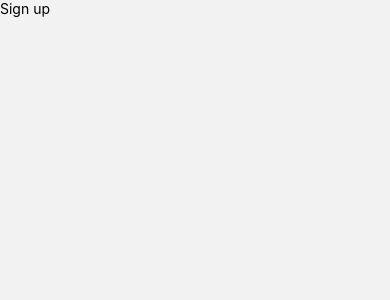
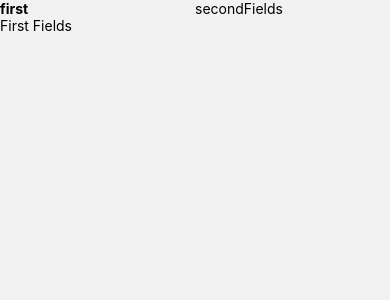
Before and after one commit to dongwoongoh/First_ReactNative_with_Typescript, a React Native app: screen /signUp in a window 390 px wide. Shown: the top 300 px of the page. Built offline with nearby package versions, Linux system fonts and the light colour scheme.

Commit message:
sign up navigate styles has been done

```diff
--- a/package.json
+++ b/package.json
@@ -17,6 +17,7 @@
     "react-hook-form": "^7.34.0",
     "react-native": "0.69.1",
     "react-native-pager-view": "^5.4.25",
+    "react-native-paper": "^4.12.4",
     "react-native-safe-area-context": "^4.3.1",
     "react-native-screens": "^3.15.0",
     "react-native-splash-screen": "^3.3.0",
--- /dev/null
+++ b/src/components/isLoggedOut/topTabBar/top.tab.bar.tsx
@@ -0,0 +1,54 @@
+import React from 'react';
+import {
+  Animated,
+  SafeAreaView,
+  StyleProp,
+  StyleSheet,
+  TextStyle,
+  TouchableOpacity,
+} from 'react-native';
+import {MaterialTopTabBarProps} from '@react-navigation/material-top-tabs';
+
+function TopTabBar({state, descriptors}: MaterialTopTabBarProps) {
+  return (
+    <SafeAreaView style={{flexDirection: 'row'}}>
+      {state.routes.map((route, index) => {
+        const {options} = descriptors[route.key];
+        let label: string;
+        let focusStyle: StyleProp<TextStyle>;
+        const isFocused = state.index === index;
+
+        switch (route.name) {
+          case 'firstFields':
+            label = 'first';
+            focusStyle = isFocused && styles.label_color;
+            break;
+          default:
+            label = 'secondFields';
+            focusStyle = isFocused && styles.label_color;
+            break;
+        }
+
+        return (
+          <TouchableOpacity
+            key={index}
+            accessibilityRole="button"
+            accessibilityState={isFocused ? {selected: true} : {}}
+            accessibilityLabel={options.tabBarAccessibilityLabel}
+            testID={options.tabBarTestID}
+            style={{flex: 1}}>
+            <Animated.Text style={focusStyle}>{label}</Animated.Text>
+          </TouchableOpacity>
+        );
+      })}
+    </SafeAreaView>
+  );
+}
+
+const styles = StyleSheet.create({
+  label_color: {
+    fontWeight: 'bold',
+  },
+});
+
+export default TopTabBar;
--- /dev/null
+++ b/src/screens/isLoggedOut/user/sign/signUp/firstFields/sign.up.first.fields.tsx
@@ -0,0 +1,12 @@
+import React from 'react';
+import {Text, View} from 'react-native';
+
+function SignUpFirstFields() {
+  return (
+    <View>
+      <Text>First Fields</Text>
+    </View>
+  );
+}
+
+export default SignUpFirstFields;
--- /dev/null
+++ b/src/screens/isLoggedOut/user/sign/signUp/secondFields/sign.up.second.fields.tsx
@@ -0,0 +1,12 @@
+import React from 'react';
+import {Text, View} from 'react-native';
+
+function SignUpSecondFields() {
+  return (
+    <View>
+      <Text>Second Fields</Text>
+    </View>
+  );
+}
+
+export default SignUpSecondFields;
--- a/src/screens/isLoggedOut/user/sign/signUp/sign.up.tsx
+++ b/src/screens/isLoggedOut/user/sign/signUp/sign.up.tsx
@@ -1,11 +1,19 @@
 import React from 'react';
-import {SafeAreaView, Text} from 'react-native';
+import {createMaterialTopTabNavigator} from '@react-navigation/material-top-tabs';
+import signUpFirstFields from './firstFields/sign.up.first.fields';
+import signUpSecondFields from './secondFields/sign.up.second.fields';
+import TopTabBar from '../../../../../components/isLoggedOut/topTabBar/top.tab.bar';
+
+const Tab = createMaterialTopTabNavigator<SignUpTopTabStackParamList>();
 
 function SignUp() {
   return (
-    <SafeAreaView>
-      <Text>Sign up</Text>
-    </SafeAreaView>
+    <Tab.Navigator
+      initialRouteName="firstFields"
+      tabBar={props => <TopTabBar {...props} />}>
+      <Tab.Screen name="firstFields" component={signUpFirstFields} />
+      <Tab.Screen name="secondFields" component={signUpSecondFields} />
+    </Tab.Navigator>
   );
 }
 
```
Also changed, not shown: 2 other files (tests, documents, lock files or other folders).
